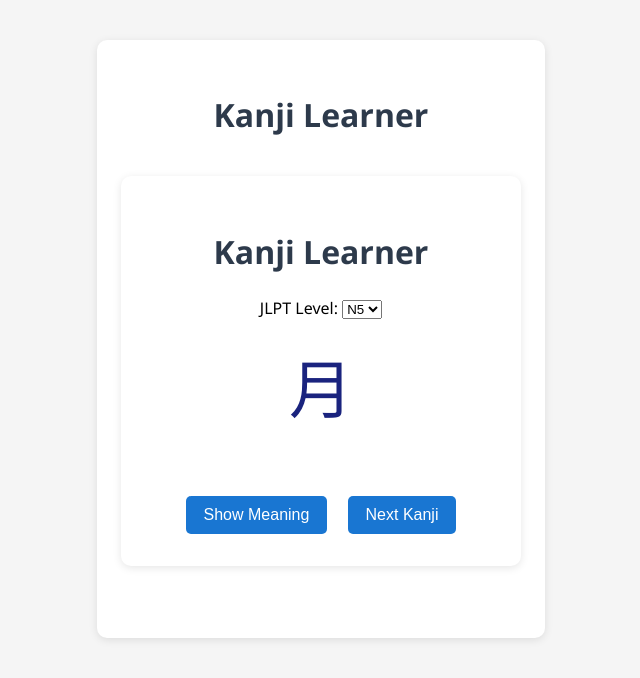
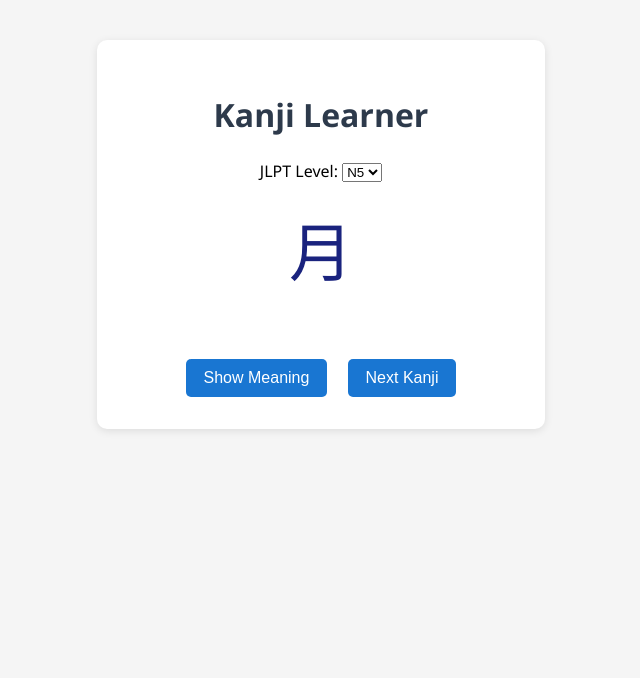
Before and after one commit to himickey/kanji-learner, a website: page index.html in a window 1280 px wide. Shown: the whole page, without its empty margins (319-959 px from the left). Drawn offline with Linux system fonts and the light colour scheme.

Commit message:
Update index.html

```diff
--- a/index.html
+++ b/index.html
@@ -7,8 +7,6 @@
   <link rel="stylesheet" href="style.css">
 </head>
 <body>
-  <div class="container">
-    <h1>Kanji Learner</h1>
     <div class="container">
   <h1>Kanji Learner</h1>
   <label for="jlpt-level">JLPT Level:</label>
```
